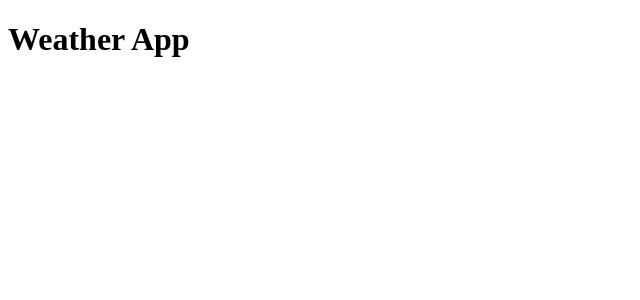
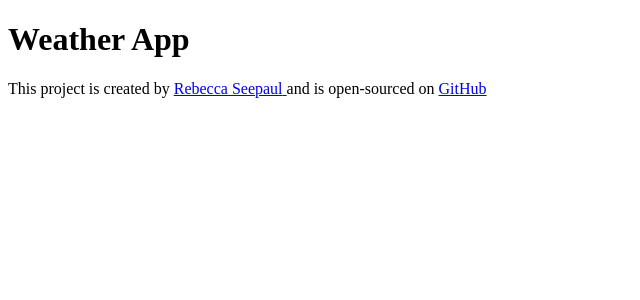
Before and after one commit to BeccaCS/react-app-project, a React (Create React App) app: page / in a window 1280 px wide. Shown: the top 300 px of the page, without its empty margins (0-640 px from the left). Built offline with nearby package versions, Linux system fonts and the light colour scheme; the HTML template or start-up script is replaced by a standard one.

Commit message:
Added GitHub Link

```diff
--- a/src/App.js
+++ b/src/App.js
@@ -1,10 +1,21 @@
-import logo from './logo.svg';
-import './App.css';
+import logo from "./logo.svg";
+import "./App.css";
 
 export default function App() {
   return (
     <div className="App">
-     <h1> Weather App</h1>
+      <h1> Weather App</h1>
+
+      <footer>
+        This project is created by{" "}
+        <a href="https://rebeccaseepaul.netlify.app/" target="_blank">
+          Rebecca Seepaul{" "}
+        </a>{" "}
+        and is open-sourced on {""}
+        <a href="https://github.com/BeccaCS/react-app-project" target="_blank">
+          GitHub
+        </a>
+      </footer>
     </div>
   );
 }
```
